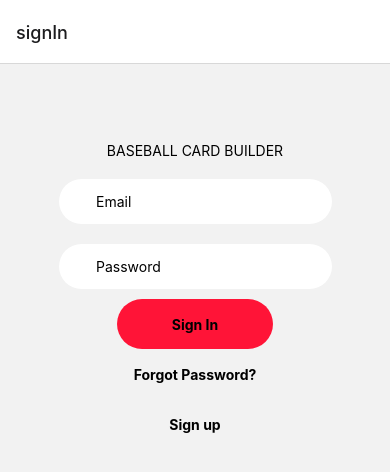
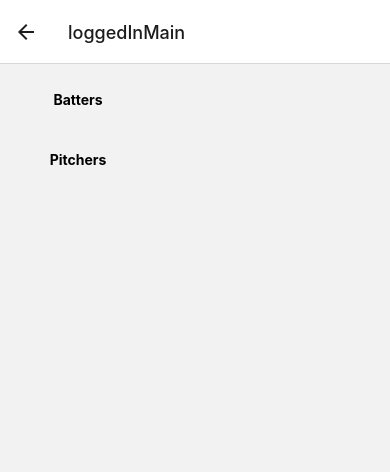
Before and after one commit to Baseball-Card-Builder/Frontend_Baseball_Card_Builder, a React Native app: screen /loggedInMain in a window 390 px wide. Shown: the top 472 px of the page. Built offline with nearby package versions, Linux system fonts and the light colour scheme.

Commit message:
feat: create BattersScreen file

```diff
--- a/App.js
+++ b/App.js
@@ -5,6 +5,7 @@ import { createNativeStackNavigator } from "@react-navigation/native-stack";
 import SignInScreen from "./src/screens/SignInScreen";
 import SignUpScreen from "./src/screens/SignUpScreen";
 import LoggedInMainScreen from "./src/screens/LoggedInMainScreen";
+import BattersScreen from "./src/screens/BattersScreen";
 
 const Stack = createNativeStackNavigator();
 
@@ -16,7 +17,8 @@ export default function App() {
         <Stack.Navigator initialRouteName="signIn">
           <Stack.Screen name="signIn" component={ SignInScreen }/>
           <Stack.Screen name="signUp" component={ SignUpScreen }/>
-          <Stack.Screen name="LoggedInMain" component={ LoggedInMainScreen }/>
+          <Stack.Screen name="loggedInMain" component={ LoggedInMainScreen }/>
+          <Stack.Screen name="battersScreen" component={ BattersScreen }/>
         </Stack.Navigator>
         </NavigationContainer>
     </>
--- a/app.json
+++ b/app.json
@@ -4,7 +4,6 @@
     "slug": "Baseball-Card-Builder",
     "version": "1.0.0",
     "orientation": "portrait",
-    "icon": "./assets/icon.png",
     "userInterfaceStyle": "light",
     "splash": {
       "image": "./assets/splash.png",
--- /dev/null
+++ b/src/screens/BattersScreen.js
@@ -0,0 +1,10 @@
+import { Text } from "react-native";
+import BaseballCard from "../components/BaseballCard";
+
+const BattersScreen = () => {
+    return (
+        <Text>Hello</Text>
+    )
+}
+
+export default BattersScreen;
--- a/src/screens/LoggedInMainScreen.js
+++ b/src/screens/LoggedInMainScreen.js
@@ -1,19 +1,22 @@
-import { View, Text, TextInput, StyleSheet } from "react-native";
+import { StyleSheet } from "react-native";
 import CustomButton from "../components/CustomButton";
 
 const LoggedInMainScreen = ({ navigation }) => {
-    const allCardsButtonHandler = () => {
-        navigation.navigate("AllCardsScreen");
-    }
+  const battersButtonHandler = () => {
+    navigation.navigate("battersScreen");
+  };
+  const pitchersButtonHandler = () => {
+    navigation.navigate("pitchersScreen");
+  };
 
-    return (
-        <CustomButton
-        onPress={allCardsButtonHandler}
-        text="All Cards"
-      />
-    )
-}
+  return (
+    <>
+      <CustomButton onPress={battersButtonHandler} text="Batters" />
+      <CustomButton onPress={pitchersButtonHandler} text="Pitchers" />
+    </>
+  );
+};
 
 export default LoggedInMainScreen;
 
-const styles = StyleSheet.create({})
+const styles = StyleSheet.create({});
--- a/src/screens/SignInScreen.js
+++ b/src/screens/SignInScreen.js
@@ -23,7 +23,7 @@ const SignInScreen = ({ navigation }) => {
       if (response.status === 200) {
         const authToken = response.data.token;
         await  AsyncStorage.setItem('authToken', authToken);
-        navigation.navigate("LoggedInMain");
+        navigation.navigate("loggedInMain");
       } else {
         showAlert();
       }
```
